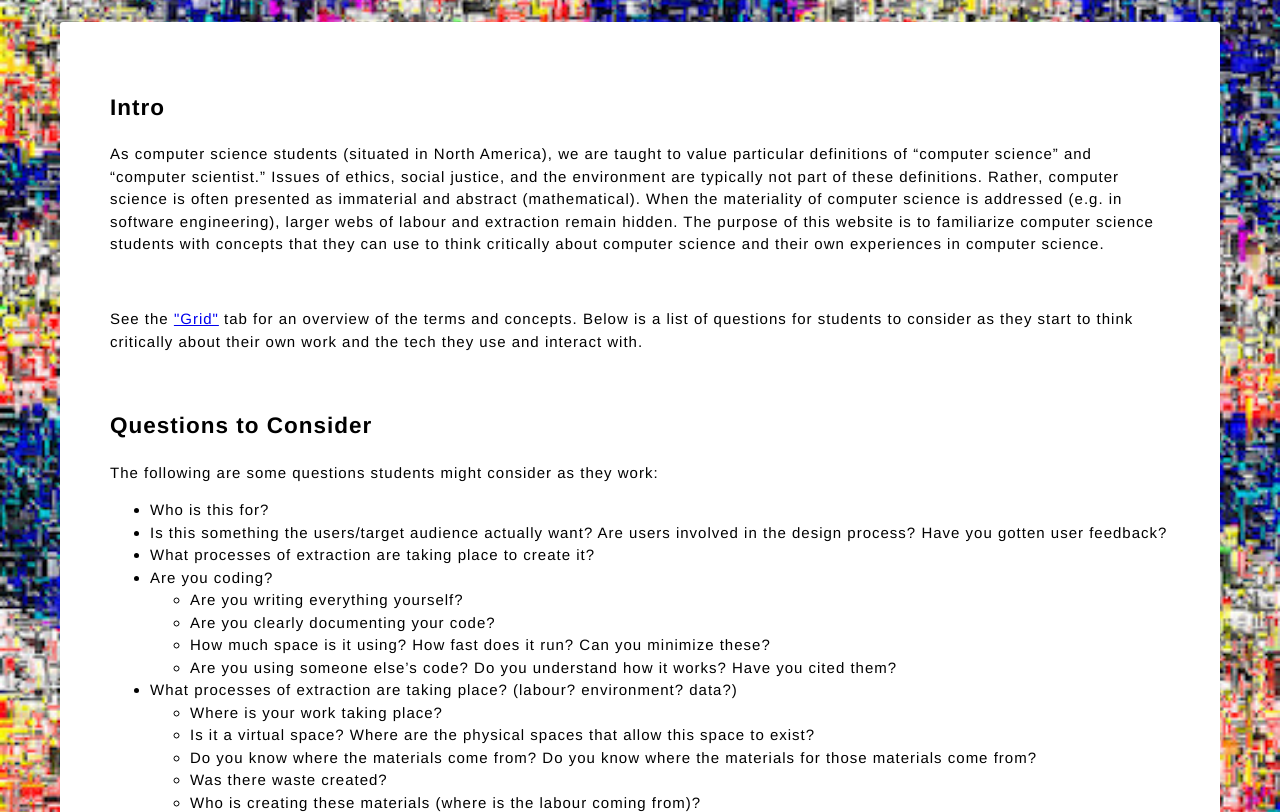
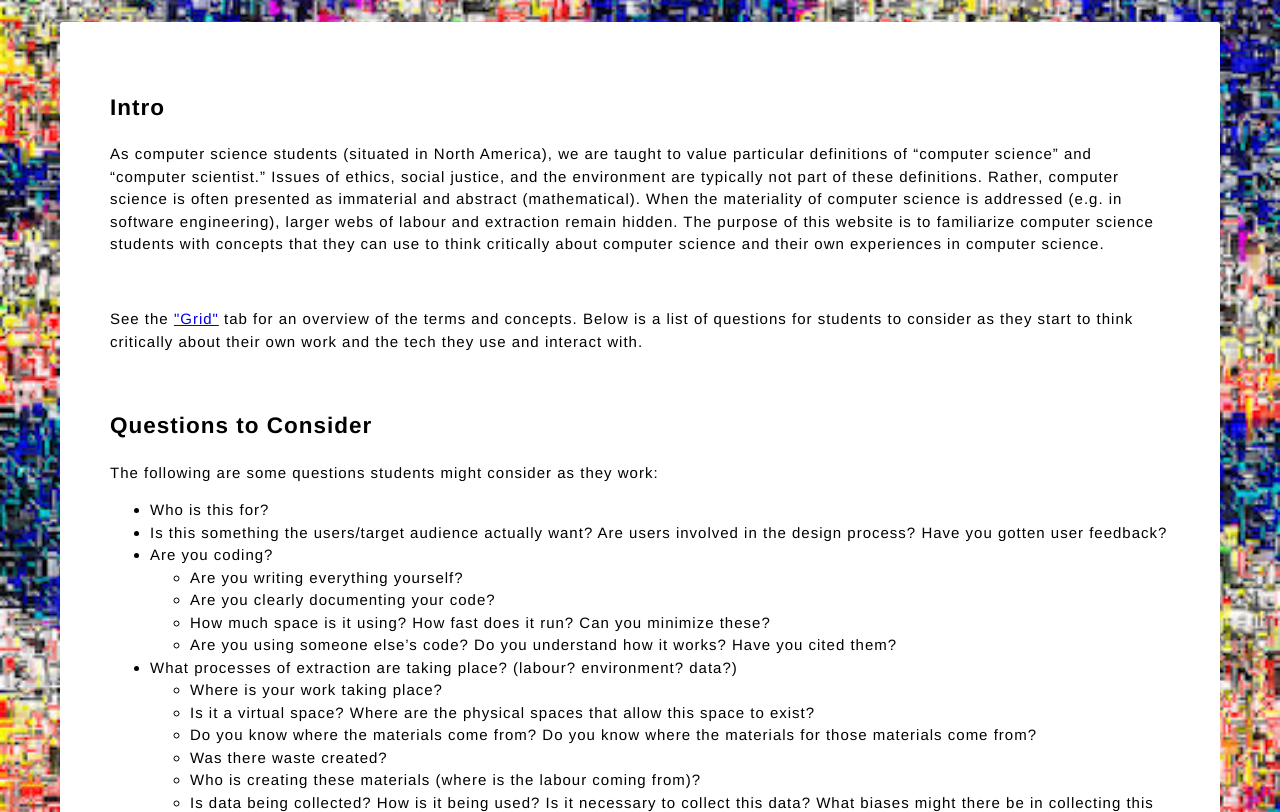
Before and after one commit to HD-Wolf/CSID, a plain HTML site: page index.html in a window 1280 px wide. Shown: the part 288-1100 px from the top of the page. Drawn offline with Linux system fonts and the light colour scheme.

Commit message:
Update index.html

```diff
--- a/index.html
+++ b/index.html
@@ -47,7 +47,6 @@
   					<li>Who is this for?</li>
   					<li>Is this something the users/target audience actually want? Are users involved in
 						the design process? Have you gotten user feedback?</li>
-  					<li>What processes of extraction are taking place to create it?</li>
 					<li>Are you coding?
 						<ul>
 							<li> Are you writing everything yourself?</li>
```
